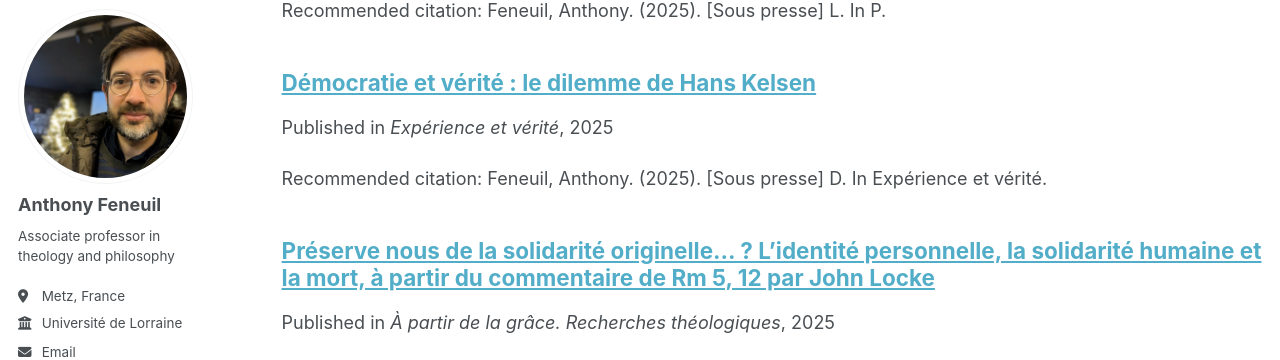
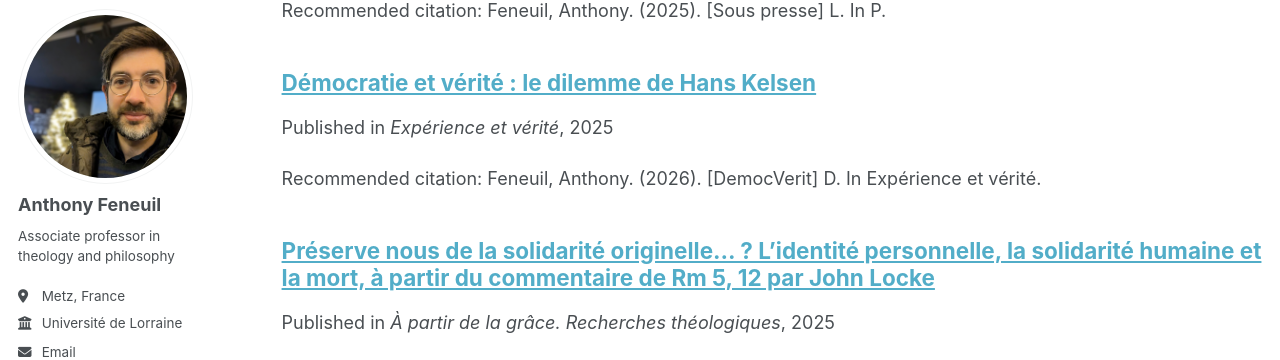
Before and after one commit to anfnl/anfnl.github.io, a Jekyll site: the page built from _pages/publications.html, in a window 1280 px wide and 900 px high, scrolled down 8467 px. Shown: the part 92-452 px from the top of the window. Built offline with Jekyll 4.4.1, drawn with Linux system fonts in a browser that asks for light colours; some web fonts are replaced; a script bundle is joined from its source files by our own code; library files that are not in the unit come from our copies.

Commit message:
Update 2025-sous-presse-d.md

```diff
--- a/_publications/2025-sous-presse-d.md
+++ b/_publications/2025-sous-presse-d.md
@@ -1,9 +1,9 @@
 ---
 category: chapters
-citation: Feneuil, Anthony. (2025). [Sous presse] D. In Expérience et vérité.
+citation: Feneuil, Anthony. (2026). [DemocVerit] D. In Expérience et vérité.
 collection: publications
 date: '2025-01-01'
-permalink: /publication/2025-sous-presse-d
+permalink: /publication/2026-DemocVerit
 title: 'Démocratie et vérité : le dilemme de Hans Kelsen'
 venue: Expérience et vérité
 ---
```
